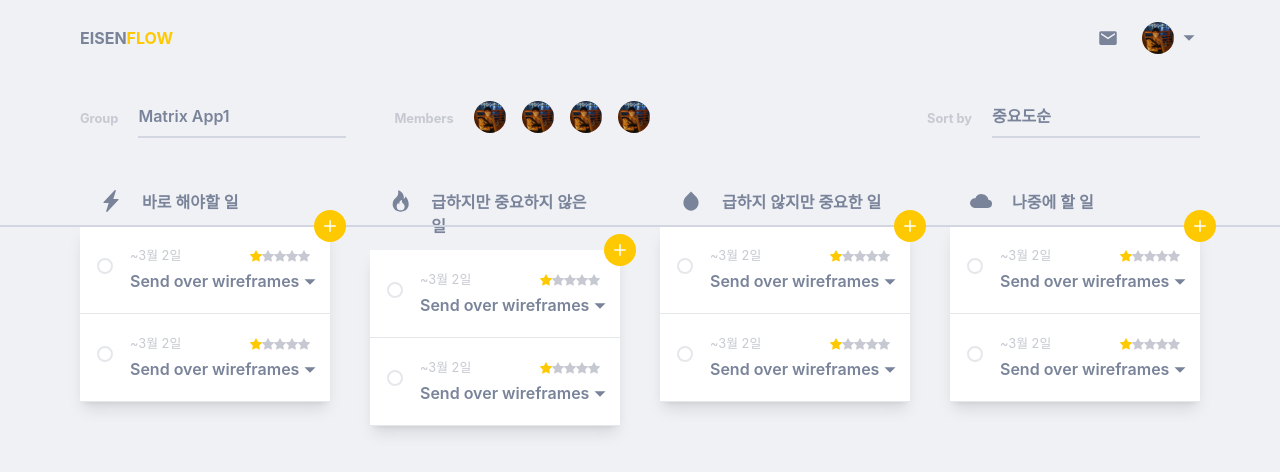
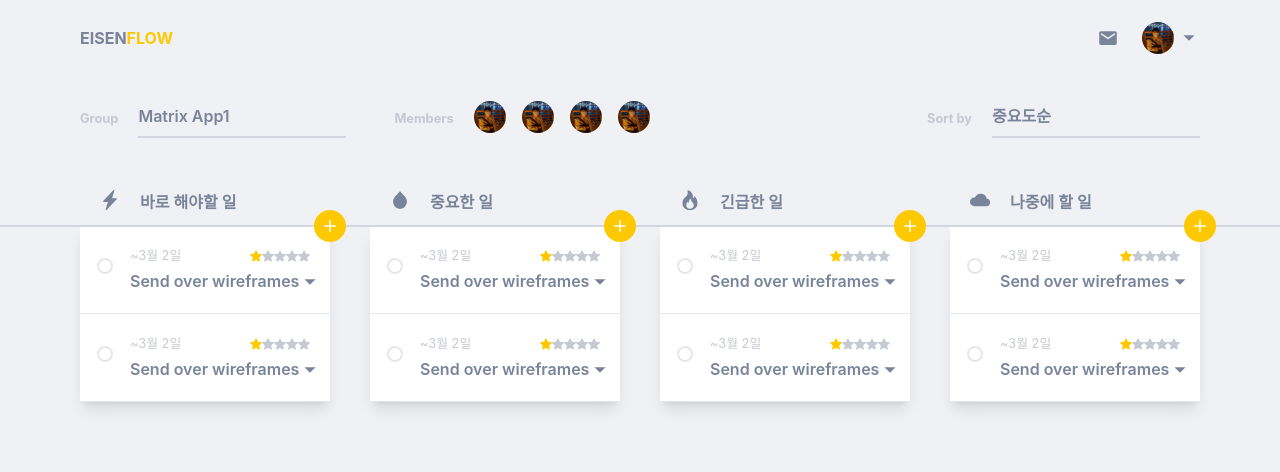
Before and after one commit to YongJaeHyun/Eisenflow, a React (Create React App) app: page / in a window 1280 px wide. Shown: the top 472 px of the page. Built offline with nearby package versions, Linux system fonts and the light colour scheme.

Commit message:
할 일을 추가하는 모달 화면 구현

```diff
--- a/src/App.tsx
+++ b/src/App.tsx
@@ -3,33 +3,65 @@ import Header from "./components/Header";
 import GroupWorkList from "./components/GroupWorkList";
 import { BsCloudyFill, BsFillLightningChargeFill, BsFire } from "react-icons/bs";
 import { IoMdWater } from "react-icons/io";
+import GroupWorkListAdder from "./components/GroupWorkListAdder";
+import { useRecoilState } from "recoil";
+import { groupList, isModalVisible } from "./atoms";
+import { DragDropContext, DropResult } from "react-beautiful-dnd";
+
+const groupNames = ["바로 해야할 일", "중요한 일", "긴급한 일", "나중에 할 일"];
+const Icons = [
+  () => <BsFillLightningChargeFill className="mr-3 lg:mr-5 text-lg lg:text-xl" />,
+  () => <IoMdWater className="mr-3 lg:mr-5 text-lg lg:text-xl" />,
+  () => <BsFire className="mr-3 lg:mr-5 text-lg lg:text-xl" />,
+  () => <BsCloudyFill className="mr-3 lg:mr-5 text-lg lg:text-xl" />,
+];
 
 function App() {
+  const [isVisible, setIsVisible] = useRecoilState(isModalVisible);
+  const [nGroupList, setNGroupList] = useRecoilState(groupList);
+
+  const onDragEnd = (result: DropResult) => {
+    const { destination, source } = result;
+    if (!destination) return;
+    const [startGroupId, startCardId] = [parseInt(source.droppableId), source.index];
+    const [endGroupId, endCardId] = [parseInt(destination.droppableId), destination.index];
+    if (startGroupId === endGroupId && startCardId === endCardId) return;
+    const copiedGroupList = structuredClone(nGroupList);
+    const startCard = copiedGroupList[startGroupId].splice(startCardId, 1)[0];
+    copiedGroupList[endGroupId].splice(endCardId, 0, startCard);
+    setNGroupList(copiedGroupList);
+  };
   return (
-    <div className="px-20">
+    <div className="h-full px-5 lg:px-20  lg:text-base">
       <Header />
-      <main>
+      <main className="h-full lg:h-[calc(100%-4.75rem)]">
         <GroupInfo />
-        <section className="flex justify-between gap-10 mt-5 relative">
-          <span className="w-screen absolute h-0.5 bg-linegray -left-20 top-[2.95rem] z-10"></span>
-          <GroupWorkList
-            Icon={() => <BsFillLightningChargeFill size={22} className="mr-5" />}
-            groupName="바로 해야할 일"
-          />
-          <GroupWorkList
-            Icon={() => <BsFire size={22} className="mr-5" />}
-            groupName="급하지만 중요하지 않은 일"
-          />
-          <GroupWorkList
-            Icon={() => <IoMdWater size={22} className="mr-5" />}
-            groupName="급하지 않지만 중요한 일"
-          />
-          <GroupWorkList
-            Icon={() => <BsCloudyFill size={22} className="mr-5" />}
-            groupName="나중에 할 일"
-          />
+        <section className="grid grid-cols-2 grid-rows-2 lg:flex lg:justify-between gap-5 lg:gap-10 lg:mt-5 relative">
+          <DragDropContext onDragEnd={onDragEnd}>
+            <span className="w-screen absolute h-0 lg:h-0.5 bg-linegray -left-20 top-[2.95rem] z-10"></span>
+            {nGroupList?.map((workList, idx) => (
+              <GroupWorkList
+                key={idx}
+                Icon={Icons[idx]}
+                groupName={groupNames[idx]}
+                groupIdx={idx.toString()}
+                workList={workList}
+              />
+            ))}
+          </DragDropContext>
         </section>
       </main>
+      {isVisible && (
+        <>
+          <div
+            onClick={() => setIsVisible(false)}
+            className="w-full h-full absolute top-0 left-0 bg-black z-20 animate-bg-fade-in"
+          ></div>
+          <section className="flex justify-center items-center absolute top-1/2 left-1/2 -translate-y-1/2 -translate-x-1/2 z-50">
+            <GroupWorkListAdder />
+          </section>
+        </>
+      )}
     </div>
   );
 }
--- /dev/null
+++ b/src/components/GroupWorkListAdder.tsx
@@ -0,0 +1,92 @@
+import { useRecoilState, useRecoilValue, useSetRecoilState } from "recoil";
+import useInput from "../hooks/useInput";
+import { currentAddGroupIdx, groupList, isModalVisible } from "../atoms";
+import Rate from "./Rate";
+import { FormEvent, useState } from "react";
+
+const GroupWorkListAdder = () => {
+  const TIME_ZONE = 9 * 60 * 60 * 1000; // 9시간
+  const [deadline, handleChangeDeadline] = useInput(
+    new Date(Date.now() + TIME_ZONE).toISOString().split("T")[0]
+  );
+  const [title, handleChangeTitle] = useInput();
+  const [content, handleChangeContent] = useInput();
+  const [rate, setRate] = useState(0);
+  const setIsVisible = useSetRecoilState(isModalVisible);
+  const currentGroupIdx = useRecoilValue(currentAddGroupIdx);
+  const [nGroupList, setNGroupList] = useRecoilState(groupList);
+
+  const addWorkList = (e: FormEvent<HTMLFormElement>) => {
+    e.preventDefault();
+    const newGroupList = nGroupList.map((workList, idx) =>
+      idx === currentGroupIdx
+        ? [...workList, { deadline: new Date(deadline), title, content, rate }]
+        : workList
+    );
+    setNGroupList(newGroupList);
+    setIsVisible(false);
+  };
+  return (
+    <form
+      onSubmit={addWorkList}
+      className="w-full lg:w-[40vw] h-72 max-w-[30rem] flex flex-col justify-around bg-white rounded-xl px-8 py-5 shadow-xl z-50 animate-fade-in"
+    >
+      <div className="flex">
+        <div className="w-20">
+          <p className="text-right text-darkgray">마감기한</p>
+        </div>
+        <input
+          type="date"
+          className="w-full ml-10 px-2 border-b pb-1.5 mr-1"
+          placeholder="마감기한을 선택해주세요."
+          value={deadline}
+          onChange={handleChangeDeadline}
+        />
+      </div>
+      <div className="flex">
+        <div className="w-20">
+          <p className="text-right text-darkgray">중요도</p>
+        </div>
+        <div className="w-full ml-10 px-2 border-b mr-1 pb-1.5">
+          <Rate rate={rate} setRate={setRate} size={16} />
+        </div>
+      </div>
+      <div className="flex">
+        <div className="w-20">
+          <p className="text-right text-darkgray">제목</p>
+        </div>
+        <input
+          className="w-full ml-10 px-2 border-b pb-1.5 mr-1"
+          placeholder="제목을 입력해주세요."
+          spellCheck="false"
+          value={title}
+          onChange={handleChangeTitle}
+        />
+      </div>
+      <div className="flex">
+        <div className="w-20">
+          <p className="text-right text-darkgray">내용</p>
+        </div>
+        <input
+          className="w-full ml-10 px-2 border-b pb-1.5 mr-1"
+          placeholder="내용을 입력해주세요."
+          spellCheck="false"
+          value={content}
+          onChange={handleChangeContent}
+        />
+      </div>
+      <div className="flex justify-center items-center mt-3">
+        <button
+          disabled={!(deadline && title && content)}
+          className={`w-full h-10 bg-yellow text-white rounded-xl text-lg ${
+            !(deadline && title && content) ? "opacity-50" : ""
+          }`}
+        >
+          추가
+        </button>
+      </div>
+    </form>
+  );
+};
+
+export default GroupWorkListAdder;
```
